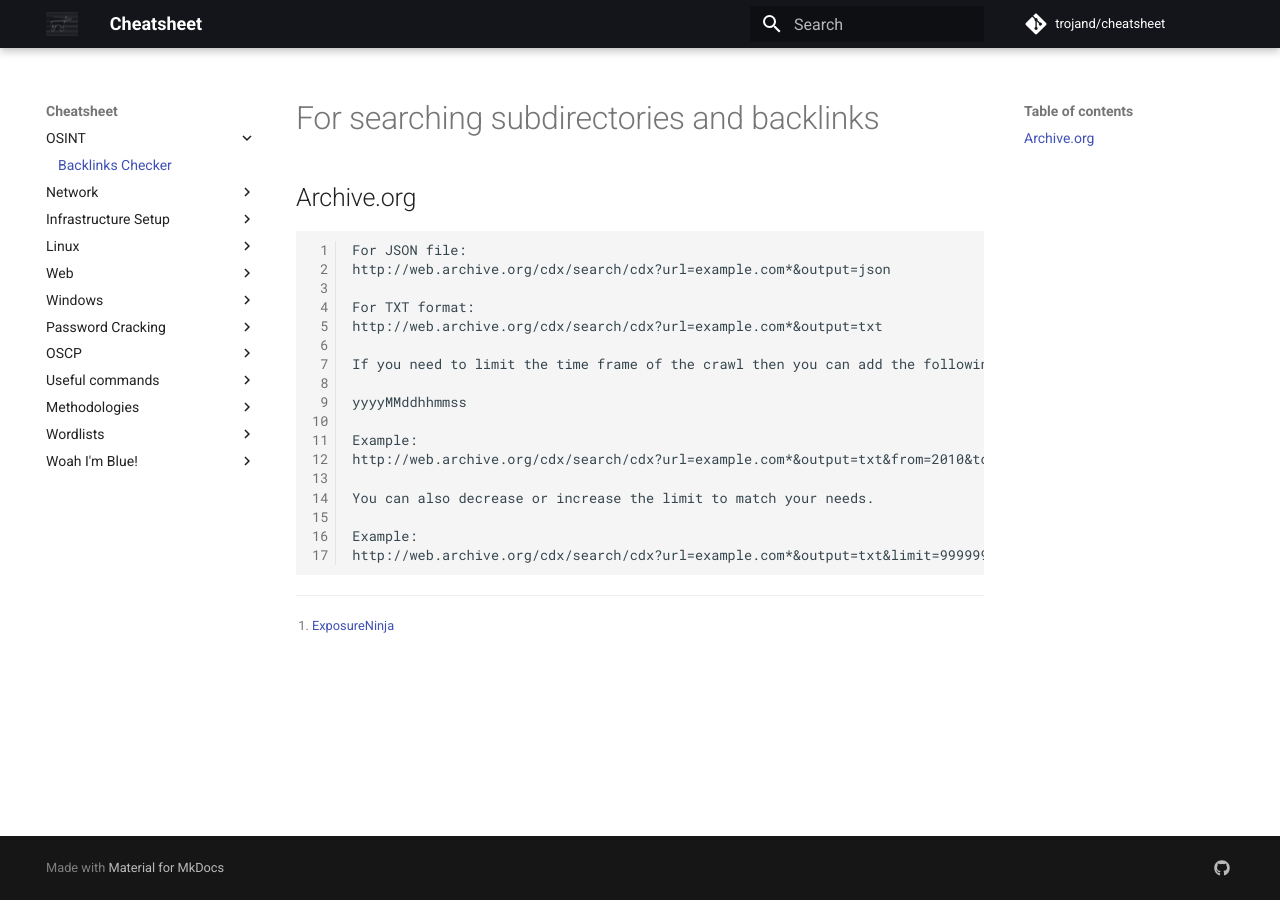
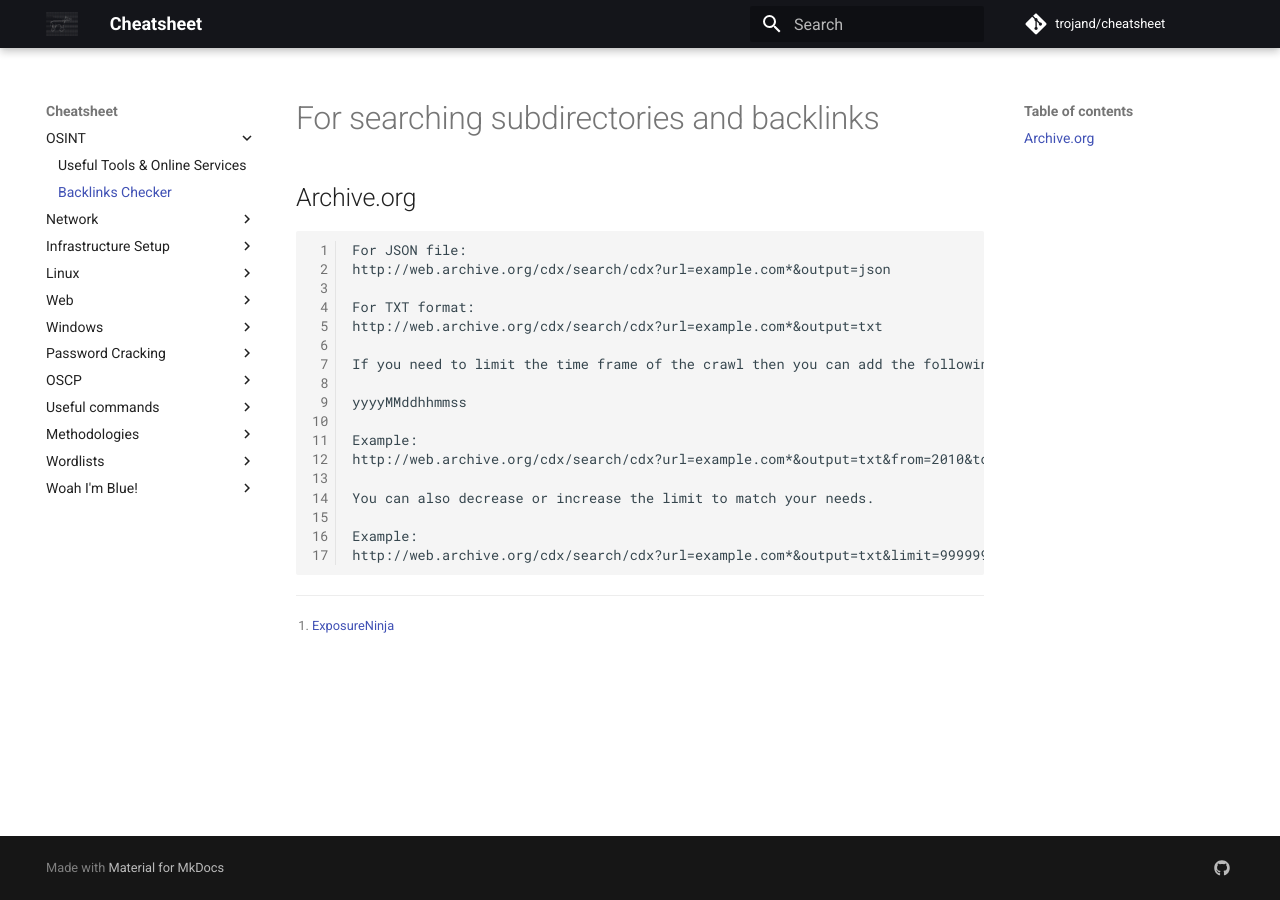
Before and after one commit to trojand/cheatsheet, an MkDocs documentation site: the page built from docs/OSINT/Backlink_Check.md, in a window 1280 px wide. Built offline with MkDocs 1.6.1 and Material for MkDocs 9.7.7, drawn with Linux system fonts in a browser that asks for light colours; comment, search, counter and statistics services are not loaded.

Commit message:
Update mkdocs.yml

```diff
--- a/mkdocs.yml
+++ b/mkdocs.yml
@@ -1,5 +1,6 @@
 nav:
     - OSINT:
+      - 'Useful Tools & Online Services': 'OSINT/Useful_Tools_URLs.md'
       - 'Backlinks Checker': 'OSINT/Backlink_Check.md'
     - Network:
         - 'Reconnaissance':
```
